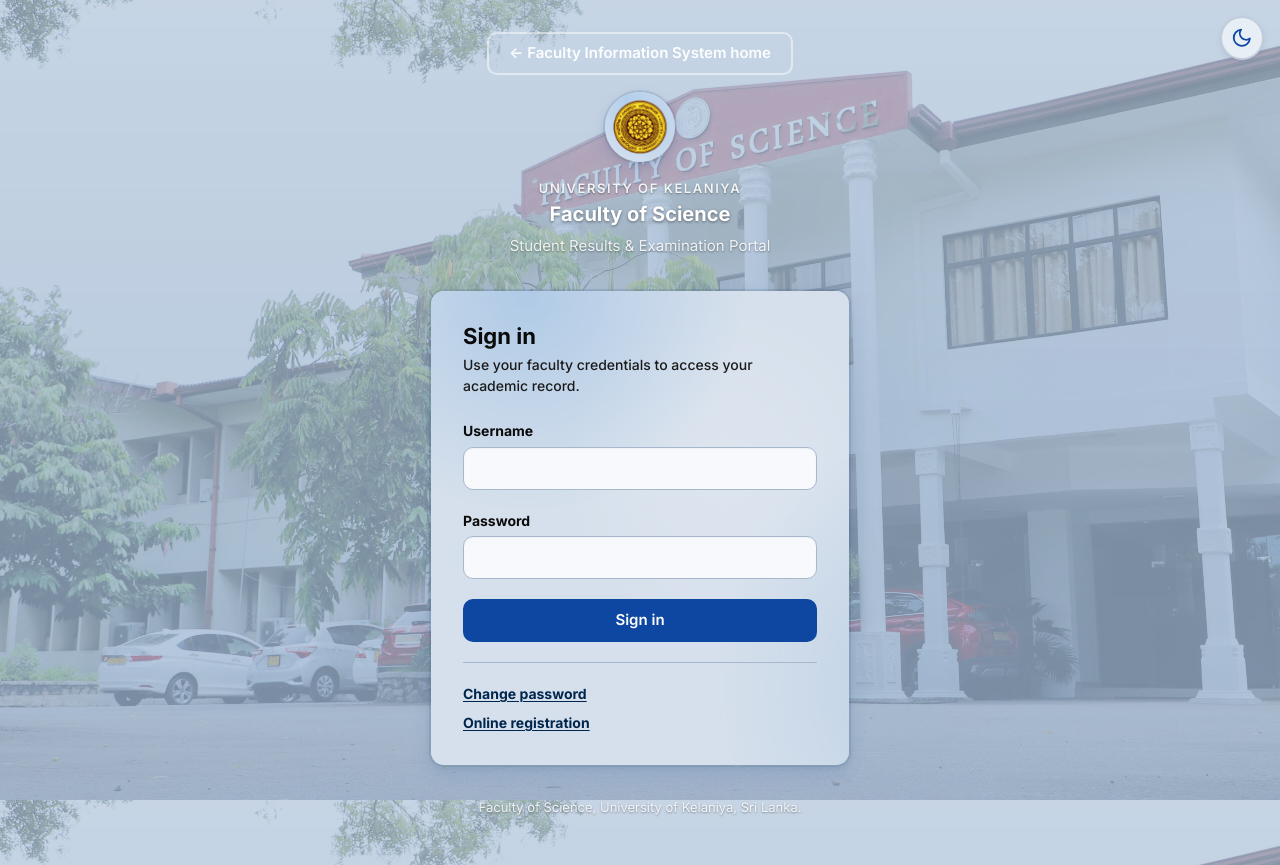
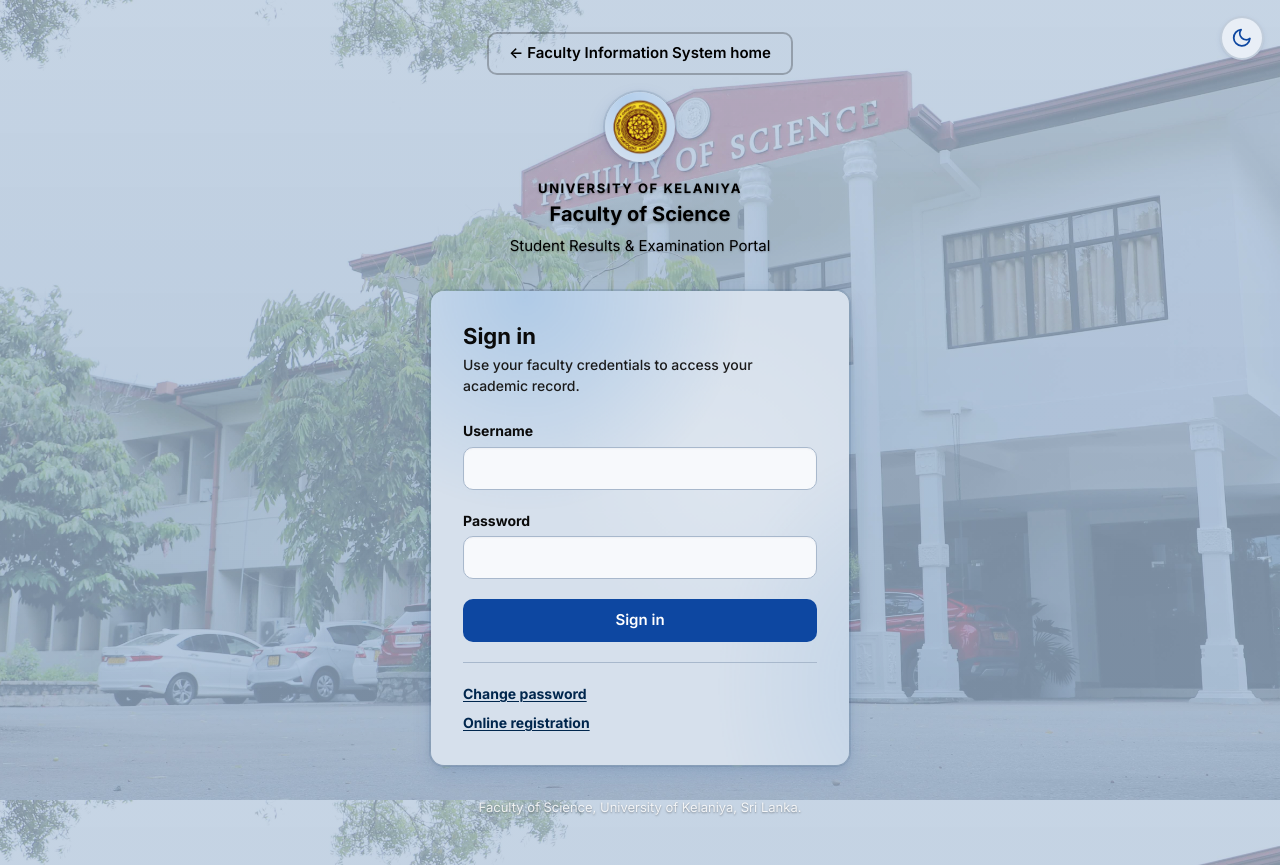
Before and after one commit to malanchanukaherath/hci-project, a plain HTML site: page student-login.html in a window 1280 px wide. Drawn offline with Linux system fonts and the light colour scheme.

Commit message:
finally done

```diff
--- a/css/main.css
+++ b/css/main.css
@@ -614,12 +614,23 @@
   text-shadow: 0 1px 2px rgba(0, 0, 0, 0.35);
 }
 
+html[data-theme="light"] .login-brand__uni {
+  color: #000000;
+  font-weight: 700;
+  text-shadow: 0 1px 2px rgba(0, 0, 0, 0.25);
+}
+
 .login-brand__faculty {
   font-size: 1.25rem;
   font-weight: 700;
   color: #ffffff;
   margin: 0;
   text-shadow: 0 1px 3px rgba(0, 0, 0, 0.45);
+}
+
+html[data-theme="light"] .login-brand__faculty {
+  color: #000000;
+  text-shadow: 0 1px 3px rgba(0, 0, 0, 0.25);
 }
 
 .login-brand__portal {
@@ -627,6 +638,11 @@
   color: rgba(255, 255, 255, 0.88);
   margin: 0.5rem 0 0;
   text-shadow: 0 1px 2px rgba(0, 0, 0, 0.35);
+}
+
+html[data-theme="light"] .login-brand__portal {
+  color: #000000;
+  text-shadow: 0 1px 2px rgba(0, 0, 0, 0.25);
 }
 
 .login-card {
@@ -1601,6 +1617,16 @@
   max-width: 420px;
 }
 
+html[data-theme="light"] .login-back-link .btn--ghost {
+  color: #000000;
+  border-color: rgba(0, 0, 0, 0.25);
+}
+
+html[data-theme="light"] .login-back-link .btn--ghost:hover {
+  color: #000000;
+  border-color: rgba(0, 0, 0, 0.5);
+}
+
 @media print {
   .fis-landing__theme {
     display: none !important;
--- a/student-login.html
+++ b/student-login.html
@@ -23,7 +23,7 @@
     </div>
     <div class="login-page">
       <p class="login-back-link">
-        <a class="btn btn--ghost" href="index.html" style="color: rgba(255, 255, 255, 0.95); border-color: rgba(255, 255, 255, 0.5)">← Faculty Information System home</a>
+        <a class="btn btn--ghost" href="index.html">← Faculty Information System home</a>
       </p>
       <header class="login-brand" role="banner">
         <div class="login-brand__crest">
```
